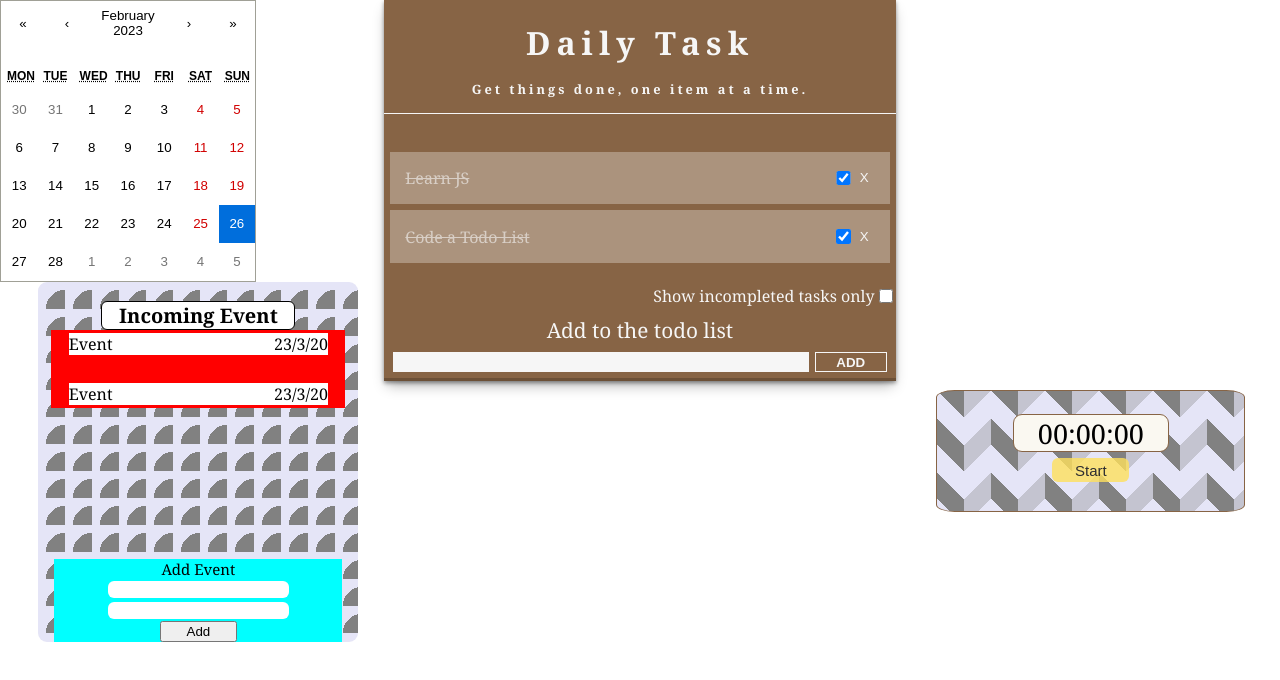
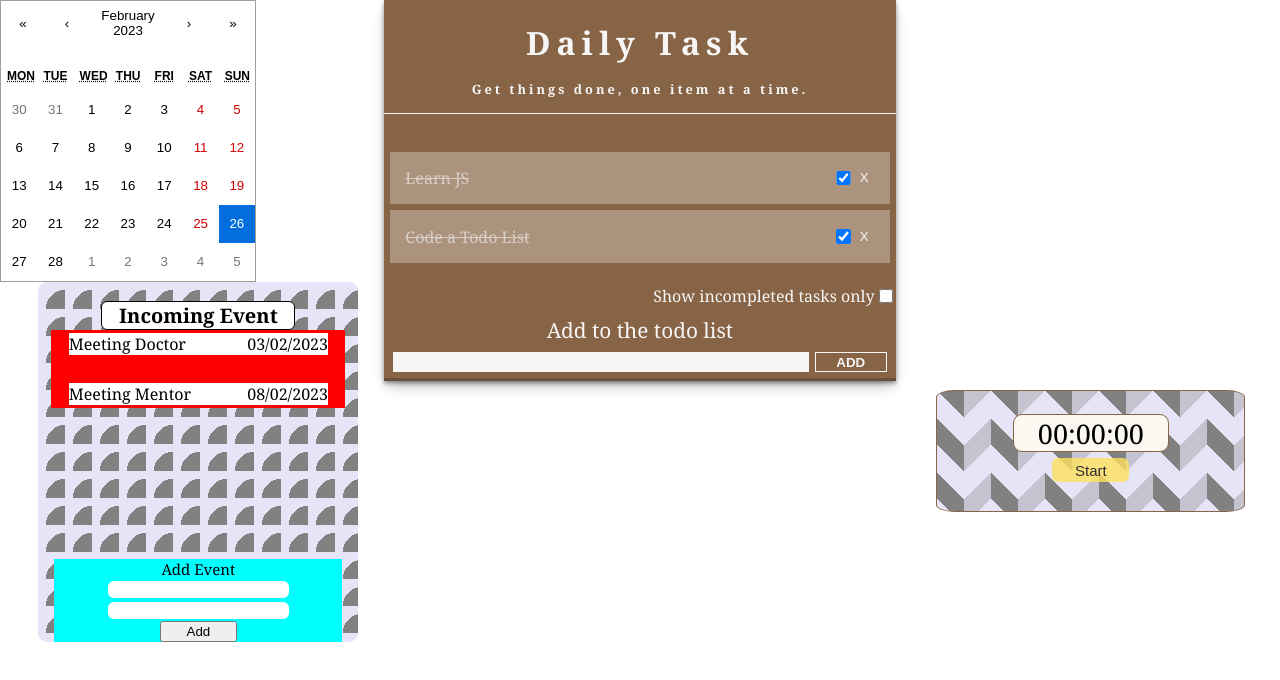
Before and after one commit to Tritintruong114/todo-list-app-notyet, a React (Create React App) app: page / in a window 1280 px wide. Shown: the top 680 px of the page. Built offline with nearby package versions, Linux system fonts and the light colour scheme.

Commit message:
.map a function in Event component

```diff
--- a/src/Event.js
+++ b/src/Event.js
@@ -2,18 +2,21 @@ import React, { useState, useEffect } from "react";
 import event from "./event.css";
 
 const Event = () => {
+  const [events, setEvents] = useState([
+    { id: "Event-2", title: "Meeting Doctor", date: "03/02/2023", status: 1 },
+    { id: "Event-1", title: "Meeting Mentor", date: "08/02/2023", status: 0 },
+  ]);
+
   return (
     <div className="eventContainer">
       <h2 className="eventTilte">Incoming Event</h2>
       <ul className="eventUnderList">
-        <li className="singleList">
-          Event
-          <label>23/3/20</label>
-        </li>
-        <li className="singleList">
-          Event
-          <label>23/3/20</label>
-        </li>
+        {events.map((event) => (
+          <li className="singleList">
+            {event.title}
+            <label>{event.date}</label>
+          </li>
+        ))}
       </ul>
 
       <form className="eventInfomationContainer">
@@ -23,7 +26,9 @@ const Event = () => {
         <div className="addEventContainer">
           <input className="event inputEvent"></input>
           <input className="date inputEvent"></input>
-          <button className="eventAddBtn">Add</button>
+          <button className="eventAddBtn" type="submit">
+            Add
+          </button>
         </div>
       </form>
     </div>
```
